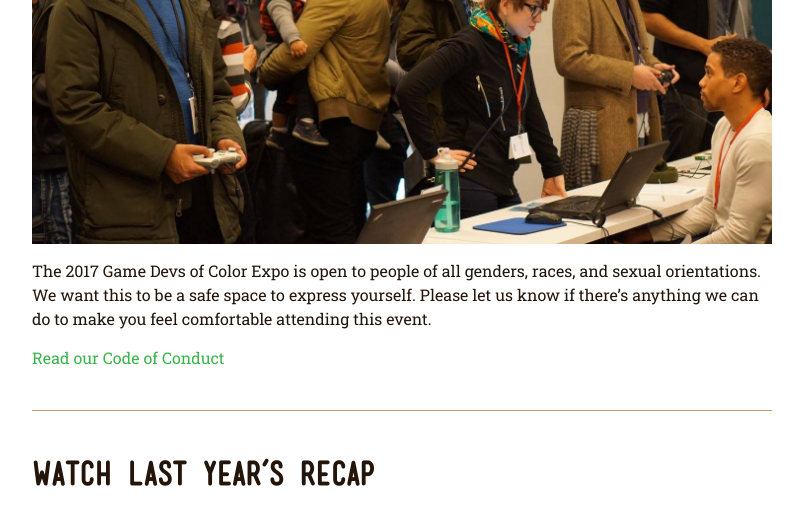
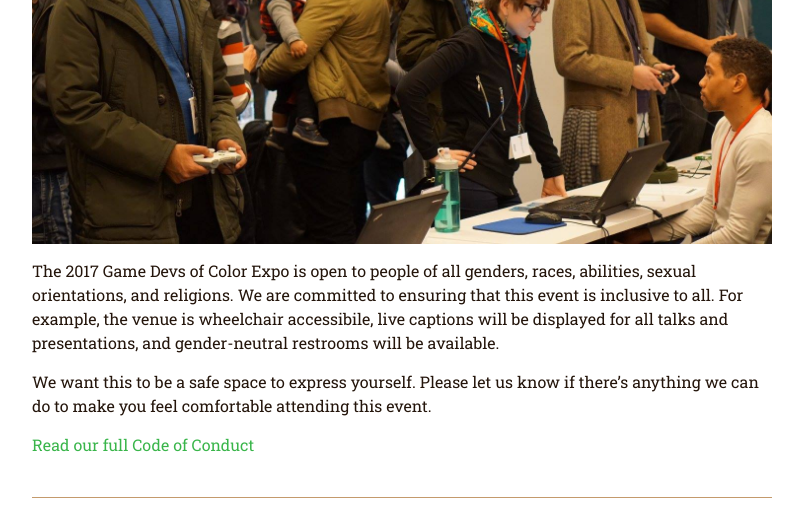
Before and after one commit to BrooklynGamery/gdocexpo, a Jekyll site: the page built from index-content.markdown, in a window 1280 px wide and 900 px high, scrolled down 1310 px, cut to the strip 0-510 px from the top of the window. Shown: the whole strip, without its empty margins (238-1041 px from the left). Built offline with Jekyll 4.4.1, drawn with Linux system fonts in a browser that asks for light colours; our own code applies the rules of GitHub Pages for plain Markdown files; comment, search, counter and statistics services are not loaded.

Commit message:
updated CoC

```diff
--- a/index-content.markdown
+++ b/index-content.markdown
@@ -14,9 +14,11 @@
 
 ![](/assets/images/photos/2016/05.jpg)
 
-The 2017 Game Devs of Color Expo is open to people of all genders, races, and sexual orientations. We want this to be a safe space to express yourself. Please let us know if there’s anything we can do to make you feel comfortable attending this event.
+The 2017 Game Devs of Color Expo is open to people of all genders, races, abilities, sexual orientations, and religions. We are committed to ensuring that this event is inclusive to all. For example, the venue is wheelchair accessibile, live captions will be displayed for all talks and presentations, and gender-neutral restrooms will be available.
 
-[Read our Code of Conduct](/codeofconduct)
+We want this to be a safe space to express yourself. Please let us know if there’s anything we can do to make you feel comfortable attending this event.
+
+[Read our full Code of Conduct](/codeofconduct)
 
 ----
 
```
